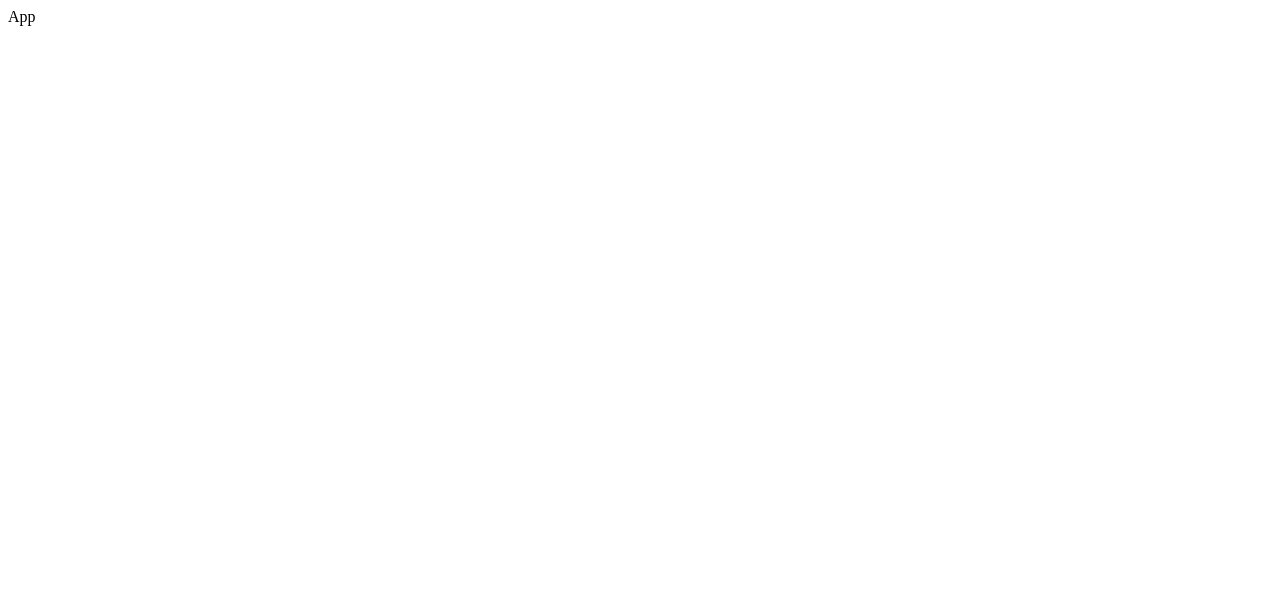
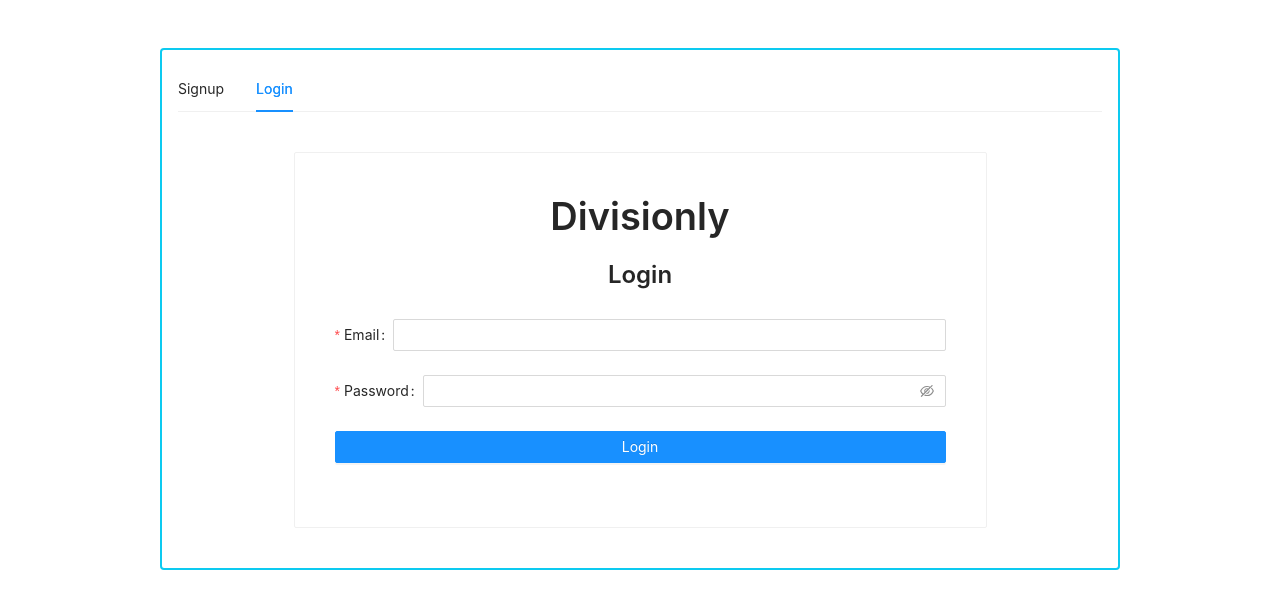
Before and after one commit to yeukfei02/divisionly-web, a React (Create React App) app: page / in a window 1280 px wide. Shown: the top 608 px of the page. Built offline with nearby package versions, Linux system fonts and the light colour scheme.

Commit message:
feat: 🎸 add signup, login, mainpage, dashboard page

```diff
--- a/public/index.html
+++ b/public/index.html
@@ -24,6 +24,7 @@
       work correctly both with client-side routing and a non-root public URL.
       Learn how to configure a non-root public URL by running `npm run build`.
     -->
+    <link href="https://cdn.jsdelivr.net/npm/bootstrap@5.1.3/dist/css/bootstrap.min.css" rel="stylesheet" integrity="sha384-1BmE4kWBq78iYhFldvKuhfTAU6auU8tT94WrHftjDbrCEXSU1oBoqyl2QvZ6jIW3" crossorigin="anonymous">
     <title>divisionly web</title>
   </head>
   <body>
@@ -39,5 +40,6 @@
       To begin the development, run `npm start` or `yarn start`.
       To create a production bundle, use `npm run build` or `yarn build`.
     -->
+    <script src="https://cdn.jsdelivr.net/npm/bootstrap@5.1.3/dist/js/bootstrap.bundle.min.js" integrity="sha384-ka7Sk0Gln4gmtz2MlQnikT1wXgYsOg+OMhuP+IlRH9sENBO0LRn5q+8nbTov4+1p" crossorigin="anonymous"></script>
   </body>
 </html>
--- a/src/components/App.tsx
+++ b/src/components/App.tsx
@@ -1,7 +1,17 @@
 import React from "react";
+import { BrowserRouter, Routes, Route } from "react-router-dom";
+import MainPage from "./mainPage/MainPage";
+import Dashboard from "./dashboard/Dashboard";
 
 function App(): JSX.Element {
-  return <div>App</div>;
+  return (
+    <BrowserRouter>
+      <Routes>
+        <Route path="/" element={<MainPage />} />
+        <Route path="/dashboard" element={<Dashboard />} />
+      </Routes>
+    </BrowserRouter>
+  );
 }
 
 export default App;
--- /dev/null
+++ b/src/components/dashboard/Dashboard.tsx
@@ -0,0 +1,10 @@
+import React from "react";
+import { useNavigate } from "react-router-dom";
+
+function Dashboard(): JSX.Element {
+  const navigate = useNavigate();
+
+  return <div>Dashboard</div>;
+}
+
+export default Dashboard;
--- /dev/null
+++ b/src/components/login/Login.tsx
@@ -0,0 +1,102 @@
+import React from "react";
+import { Typography, Form, Input, Button, Card } from "antd";
+import { useNavigate } from "react-router-dom";
+import axios from "axios";
+import { getRootUrl } from "../../helpers/helpers";
+
+const { Title } = Typography;
+
+const rootUrl = getRootUrl();
+
+function Login(): JSX.Element {
+  const navigate = useNavigate();
+
+  const onFinish = async (values: any) => {
+    console.log("values = ", values);
+
+    if (values) {
+      const email = values.email;
+      const password = values.password;
+
+      if (email && password) {
+        await loginRequest(email, password);
+      }
+    }
+  };
+
+  const onFinishFailed = (errorInfo: any) => {
+    console.log("error = ", errorInfo);
+  };
+
+  const loginRequest = async (email: string, password: string) => {
+    try {
+      const data = {
+        email: email,
+        password: password,
+      };
+      const response = await axios.post(`${rootUrl}/users/login`, data);
+      if (response) {
+        const responseData = response.data;
+        console.log("responseData = ", responseData);
+
+        if (responseData) {
+          navigate(`/dashboard`);
+        }
+      }
+    } catch (e) {
+      console.log("error =", e);
+    }
+  };
+
+  return (
+    <>
+      <div className="d-flex justify-content-center my-4">
+        <Card className="p-3 w-75">
+          <div className="d-flex justify-content-center">
+            <Title>Divisionly</Title>
+          </div>
+          <div className="d-flex justify-content-center mb-3">
+            <Title level={3}>Login</Title>
+          </div>
+          <Form
+            name="basic"
+            initialValues={{ remember: true }}
+            onFinish={onFinish}
+            onFinishFailed={onFinishFailed}
+            autoComplete="off"
+          >
+            <Form.Item
+              label="Email"
+              name="email"
+              rules={[{ required: true, message: "Please enter your email!" }]}
+            >
+              <Input />
+            </Form.Item>
+
+            <Form.Item
+              label="Password"
+              name="password"
+              rules={[
+                { required: true, message: "Please enter your password!" },
+              ]}
+            >
+              <Input.Password />
+            </Form.Item>
+
+            <Form.Item>
+              <Button
+                style={{ width: "100%" }}
+                type="primary"
+                htmlType="submit"
+              >
+                Login
+              </Button>
+            </Form.Item>
+          </Form>
+        </Card>
+      </div>
+    </>
+  );
+}
+
+export default Login;
--- /dev/null
+++ b/src/components/mainPage/MainPage.tsx
@@ -0,0 +1,29 @@
+import React from "react";
+import { Tabs } from "antd";
+import Signup from "../signup/Signup";
+import Login from "../login/Login";
+
+const { TabPane } = Tabs;
+
+function callback(key: any) {
+  console.log(key);
+}
+
+function MainPage(): JSX.Element {
+  return (
+    <div className="d-flex justify-content-center my-5">
+      <div className="p-3 w-75 border border-info border-2 rounded">
+        <Tabs defaultActiveKey="2" onChange={callback}>
+          <TabPane tab="Signup" key="1">
+            <Signup />
+          </TabPane>
+          <TabPane tab="Login" key="2">
+            <Login />
+          </TabPane>
+        </Tabs>
+      </div>
+    </div>
+  );
+}
+
+export default MainPage;
--- /dev/null
+++ b/src/components/signup/Signup.tsx
@@ -0,0 +1,102 @@
+import React from "react";
+import { Typography, Form, Input, Button, Card } from "antd";
+import { useNavigate } from "react-router-dom";
+import axios from "axios";
+import { getRootUrl } from "../../helpers/helpers";
+
+const { Title } = Typography;
+
+const rootUrl = getRootUrl();
+
+function Signup(): JSX.Element {
+  const navigate = useNavigate();
+
+  const onFinish = async (values: any) => {
+    console.log("values = ", values);
+
+    if (values) {
+      const email = values.email;
+      const password = values.password;
+
+      if (email && password) {
+        await signupRequest(email, password);
+      }
+    }
+  };
+
+  const onFinishFailed = (errorInfo: any) => {
+    console.log("error = ", errorInfo);
+  };
+
+  const signupRequest = async (email: string, password: string) => {
+    try {
+      const data = {
+        email: email,
+        password: password,
+      };
+      const response = await axios.post(`${rootUrl}/users/signup`, data);
+      if (response) {
+        const responseData = response.data;
+        console.log("responseData = ", responseData);
+
+        if (responseData) {
+          navigate(`/dashboard`);
+        }
+      }
+    } catch (e) {
+      console.log("error =", e);
+    }
+  };
+
+  return (
+    <>
+      <div className="d-flex justify-content-center my-4">
+        <Card className="p-3 w-75">
+          <div className="d-flex justify-content-center">
+            <Title>Divisionly</Title>
+          </div>
+          <div className="d-flex justify-content-center mb-3">
+            <Title level={3}>Signup</Title>
+          </div>
+          <Form
+            name="basic"
+            initialValues={{ remember: true }}
+            onFinish={onFinish}
+            onFinishFailed={onFinishFailed}
+            autoComplete="off"
+          >
+            <Form.Item
+              label="Email"
+              name="email"
+              rules={[{ required: true, message: "Please enter your email!" }]}
+            >
+              <Input />
+            </Form.Item>
+
+            <Form.Item
+              label="Password"
+              name="password"
+              rules={[
+                { required: true, message: "Please enter your password!" },
+              ]}
+            >
+              <Input.Password />
+            </Form.Item>
+
+            <Form.Item>
+              <Button
+                style={{ width: "100%" }}
+                type="primary"
+                htmlType="submit"
+              >
+                Signup
+              </Button>
+            </Form.Item>
+          </Form>
+        </Card>
+      </div>
+    </>
+  );
+}
+
+export default Signup;
--- /dev/null
+++ b/src/helpers/helpers.ts
@@ -0,0 +1,4 @@
+export const getRootUrl = (): string => {
+  const rootUrl = `https://divisionly-api.herokuapp.com/api`;
+  return rootUrl;
+};
--- a/src/index.tsx
+++ b/src/index.tsx
@@ -3,6 +3,7 @@
 import App from "./components/App";
 import reportWebVitals from "./reportWebVitals";
 
+import "antd/dist/antd.css";
 import "./index.css";
 
 ReactDOM.render(
```
